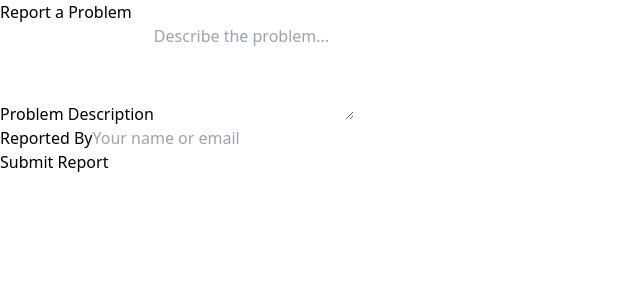
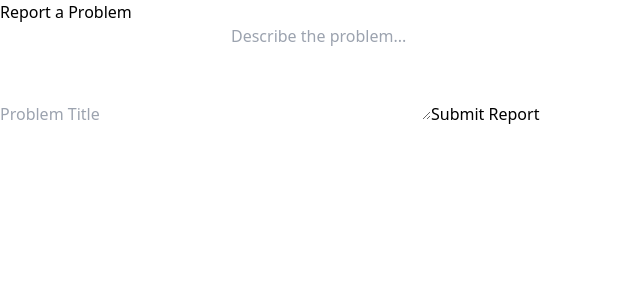
Before and after one commit to DdanielRrKk/learning-webapp, a React (Vite) app: page /problem in a window 1280 px wide. Shown: the top 300 px of the page, without its empty margins (0-640 px from the left). Built offline with nearby package versions, Linux system fonts and the light colour scheme.

Commit message:
Updated the ReportProblemPage UI Design
- Modified ReportProblemPage by making the design of the UI in the page to feel and look similar to the main theme of the website;

```diff
--- a/src/pages/support/reportProblemPage.jsx
+++ b/src/pages/support/reportProblemPage.jsx
@@ -1,65 +1,54 @@
 import React, { useState } from 'react';
 
+import { MAX_LENGTH } from '../../helpers/constants';
+
 export default function ReportProblemPage() {
+    const [problemTitle, setProblemTitle] = useState('');
     const [problemDescription, setProblemDescription] = useState('');
-    const [reportedBy, setReportedBy] = useState('');
+
+
+    const handleProblemTitleChange = (e) => setProblemTitle(e.target.value);
+    const handleProblemDescriptionChange = (e) => setProblemDescription(e.target.value);
 
     const handleSubmit = (e) => {
         e.preventDefault();
 
         const problemReport = {
-            description: problemDescription,
-            reportedBy: reportedBy,
+            title: problemTitle,
+            description: problemDescription
         };
 
         console.log('Problem Report:', problemReport);
 
         setProblemDescription('');
-        setReportedBy('');
     };
 
     return (
-        <div className="container-main">
-            <div className="bg-white p-8 rounded-lg shadow-md w-96">
+        <div className="container-main flex flex-col gap-10 p-4 ">
+            <p className="text-5xl font-semibold">Report a Problem</p>
 
-                <h2 className="text-2xl font-semibold mb-4">Report a Problem</h2>
+            <form className="w-full flex flex-col gap-10" onSubmit={handleSubmit}>
+                <input
+                    className="input-action"
+                    value={problemTitle}
+                    onChange={handleProblemTitleChange}
+                    maxLength={MAX_LENGTH}
+                    placeholder="Problem Title"/>
 
-                <form onSubmit={handleSubmit}>
-                    <div className="mb-4">
-                        <label htmlFor="description" className="block text-gray-700 font-bold mb-2">
-                        Problem Description
-                        </label>
                 <textarea
-                            name="description"
-                            className="w-full px-3 py-2 border rounded-lg focus:outline-none focus:ring focus:border-blue-300"
+                    className="input-action resize-none"
                     rows="4"
                     placeholder="Describe the problem..."
                     value={problemDescription}
-                            onChange={(e) => setProblemDescription(e.target.value)}
+                    onChange={handleProblemDescriptionChange}
                     required />
-                    </div>
-
-                    <div className="mb-4">
-                        <label htmlFor="reportedBy" className="block text-gray-700 font-bold mb-2">
-                            Reported By
-                        </label>
-                        <input
-                            type="text"
-                            name="reportedBy"
-                            className="w-full px-3 py-2 border rounded-lg focus:outline-none focus:ring focus:border-blue-300"
-                            placeholder="Your name or email"
-                            value={reportedBy}
-                            onChange={(e) => setReportedBy(e.target.value)}
-                            required />
-                    </div>
 
                 <button
                     type="submit"
-                        className="w-full bg-blue-500 hover:bg-blue-600 text-white font-bold py-2 px-4 rounded-lg">
+                    className="button-action">
                     Submit Report
                 </button>
             </form>
         </div>
-        </div>
     );
 }
```
Lines whose indentation alone changed are shown as unchanged.
